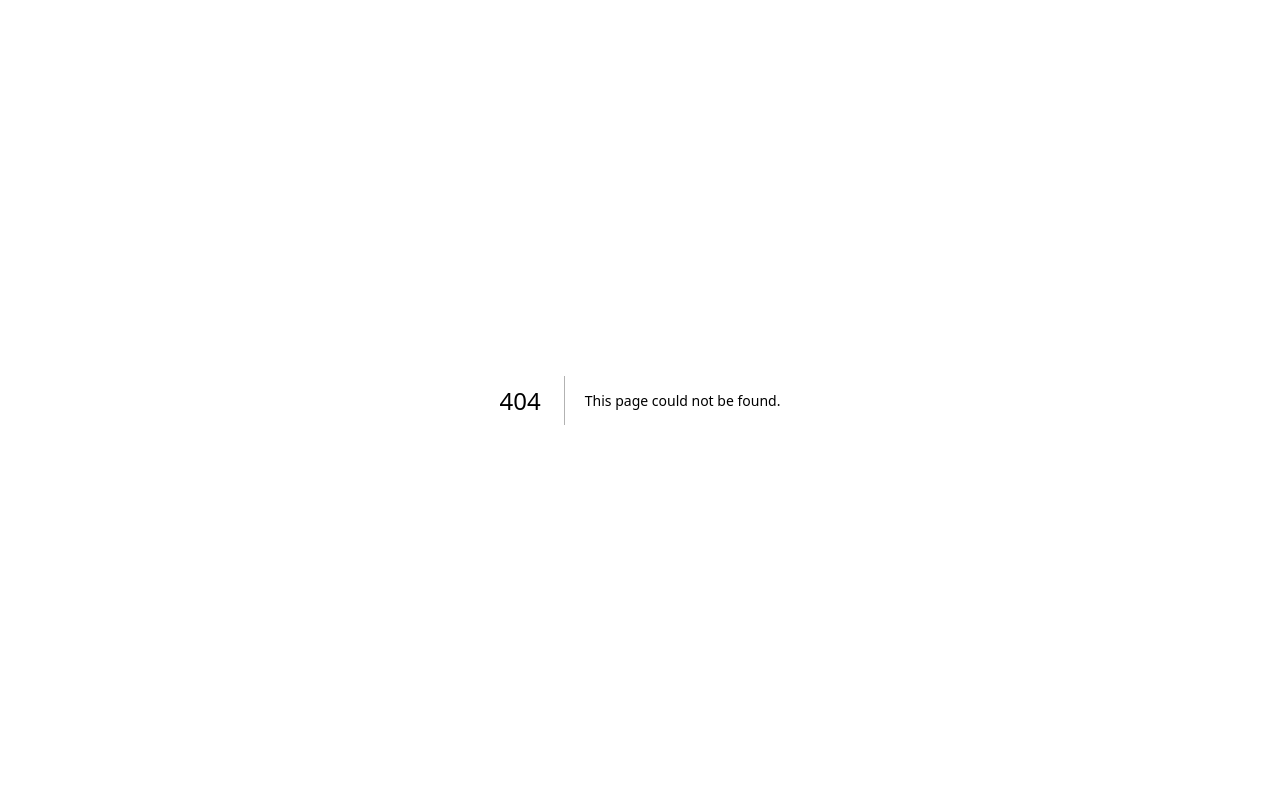
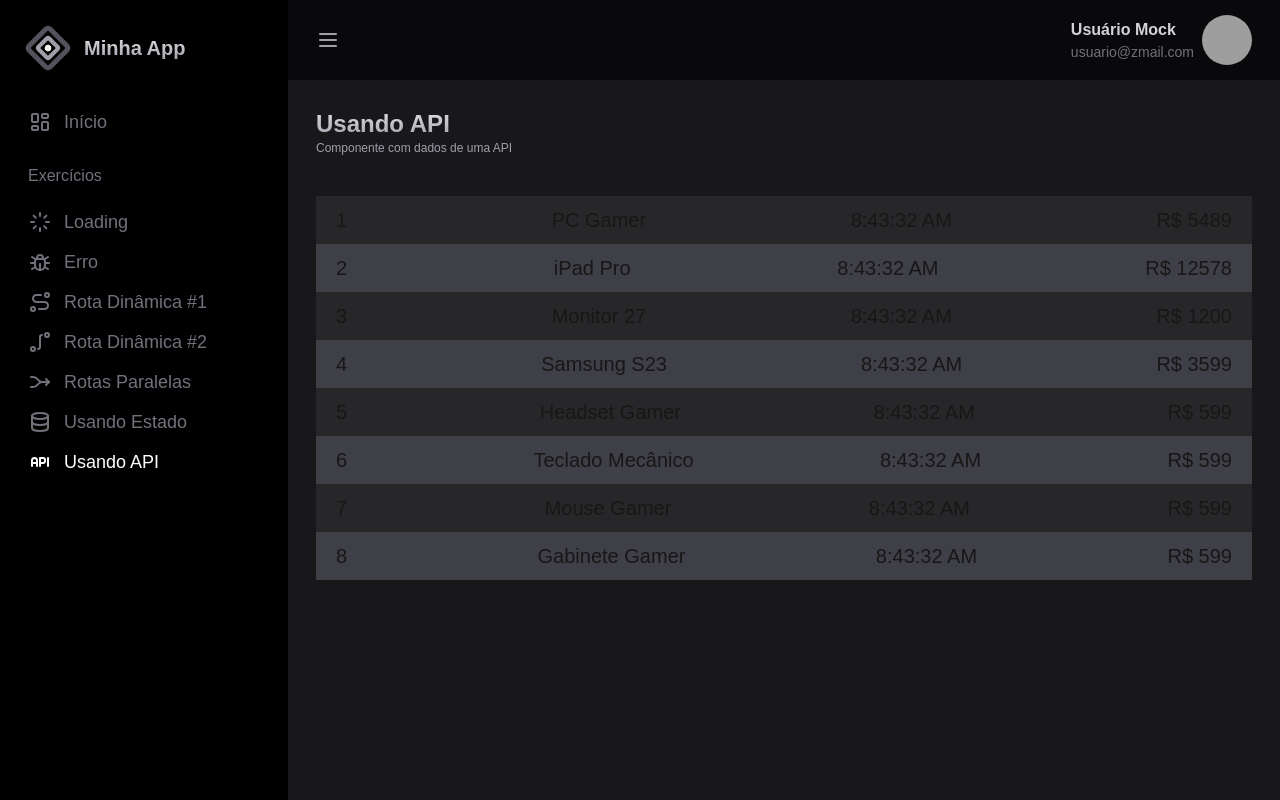
Before and after one commit to gabrondev/next-js, a Next.js app in the folder usando-app/: page /dados in a window 1280 px wide. Before the commit this address had no page. Built offline with nearby package versions, Linux system fonts and the light colour scheme; grey boxes are pictures that could not be loaded.

Commit message:
Exercícios dia 30/07/2025

```diff
--- /dev/null
+++ b/usando-app/src/app/(interna)/dados/page.tsx
@@ -0,0 +1,41 @@
+import Titulo from "../shared/Titulo";
+
+// export const revalidate = 10000
+
+async function obterProdutos() {
+    const url = 'http://localhost:3000/dados/produtos'
+    const produtos = await fetch(url, {
+        cache: 'no-store',
+        next: {
+            revalidate: 0
+        }
+    })
+    return produtos.json()
+}
+
+export default async function Page() {
+    const produtos = await obterProdutos()
+
+    return (
+        <div className="flex flex-col gap-10">
+            <Titulo
+                texto="Usando API"
+                legenda="Componente com dados de uma API"
+            />
+
+            <div>
+                {produtos.map((produto: any) => (
+                    <div key={produto.id} className="
+                        flex justify-between text-xl px-5 py-2.5
+                        odd:bg-zinc-800 even:bg-zinc-700
+                    ">
+                        <span>{produto.id}</span>
+                        <span>{produto.nome}</span>
+                        <span>{new Date(produto.data).toLocaleTimeString()}</span>
+                        <span>R$ {produto.preco}</span>
+                    </div>
+                ))}
+            </div>
+        </div>
+    )
+}
--- /dev/null
+++ b/usando-app/src/app/(interna)/dados/produtos/route.ts
@@ -0,0 +1,14 @@
+import { NextRequest, NextResponse } from "next/server"
+
+export function GET(request: NextRequest) {
+    return NextResponse.json([
+        { id: 1, nome: 'PC Gamer', preco: 5489.0, data: new Date() },
+        { id: 2, nome: 'iPad Pro', preco: 12578.0, data: new Date() },
+        { id: 3, nome: 'Monitor 27', preco: 1200.0, data: new Date() },
+        { id: 4, nome: 'Samsung S23', preco: 3599.0, data: new Date() },
+        { id: 5, nome: 'Headset Gamer', preco: 599.0, data: new Date() },
+        { id: 6, nome: 'Teclado Mecânico', preco: 599.0, data: new Date() },
+        { id: 7, nome: 'Mouse Gamer', preco: 599.0, data: new Date() },
+        { id: 8, nome: 'Gabinete Gamer', preco: 599.0, data: new Date() },
+    ])
+}
--- a/usando-app/src/app/(interna)/shared/Menu.tsx
+++ b/usando-app/src/app/(interna)/shared/Menu.tsx
@@ -1,6 +1,6 @@
 'use client'
 
-import { IconArrowsJoin2, IconBug, IconDatabase, IconLayoutDashboard, IconLoader, IconRoute, IconRoute2 } from "@tabler/icons-react";
+import { IconApi, IconArrowsJoin2, IconBug, IconDatabase, IconLayoutDashboard, IconLoader, IconRoute, IconRoute2 } from "@tabler/icons-react";
 import MenuItem from "./MenuItem";
 import MenuGrupo from "./MenuGrupo";
 import { usePathname } from "next/navigation";
@@ -53,6 +53,12 @@ export default function Menu() {
                     icone={<IconDatabase />}
                     selecionado={url === '/estado'}
                 />
+                <MenuItem
+                    url="/dados"
+                    texto="Usando API"
+                    icone={<IconApi />}
+                    selecionado={url === '/dados'}
+                />
             </MenuGrupo>
         </nav>
     )
```
